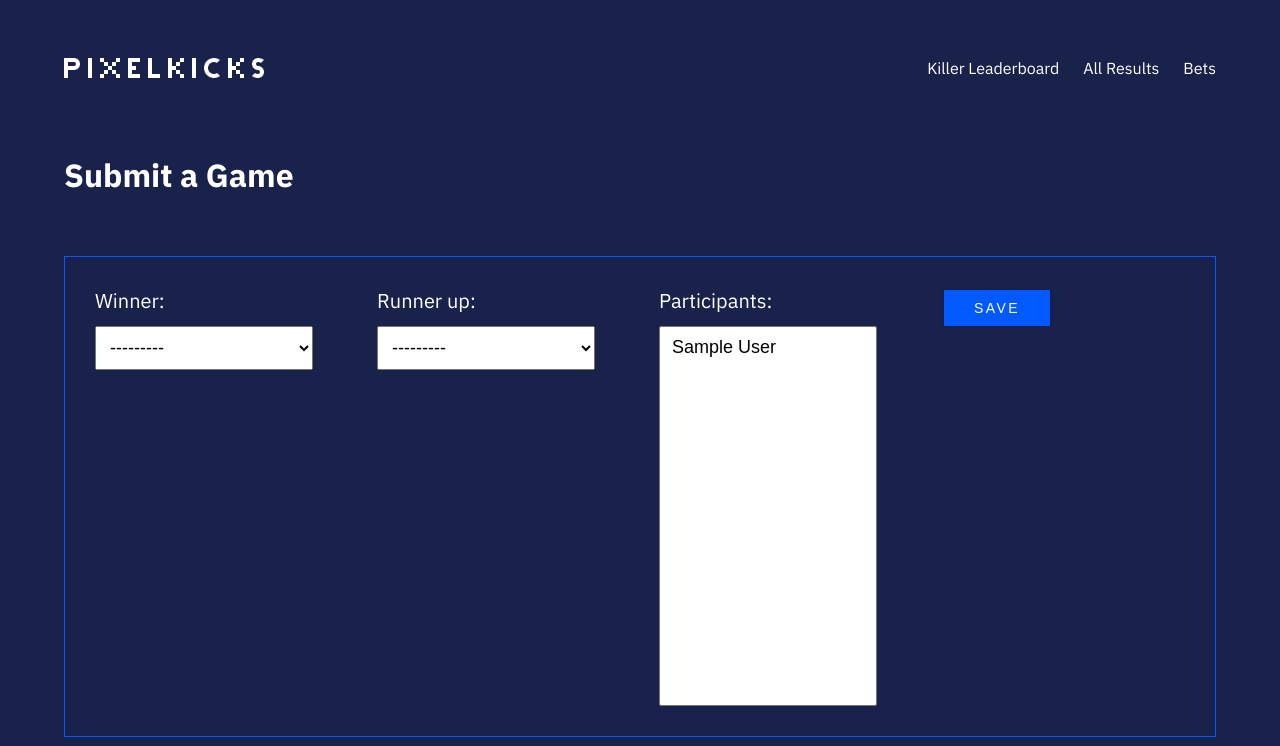
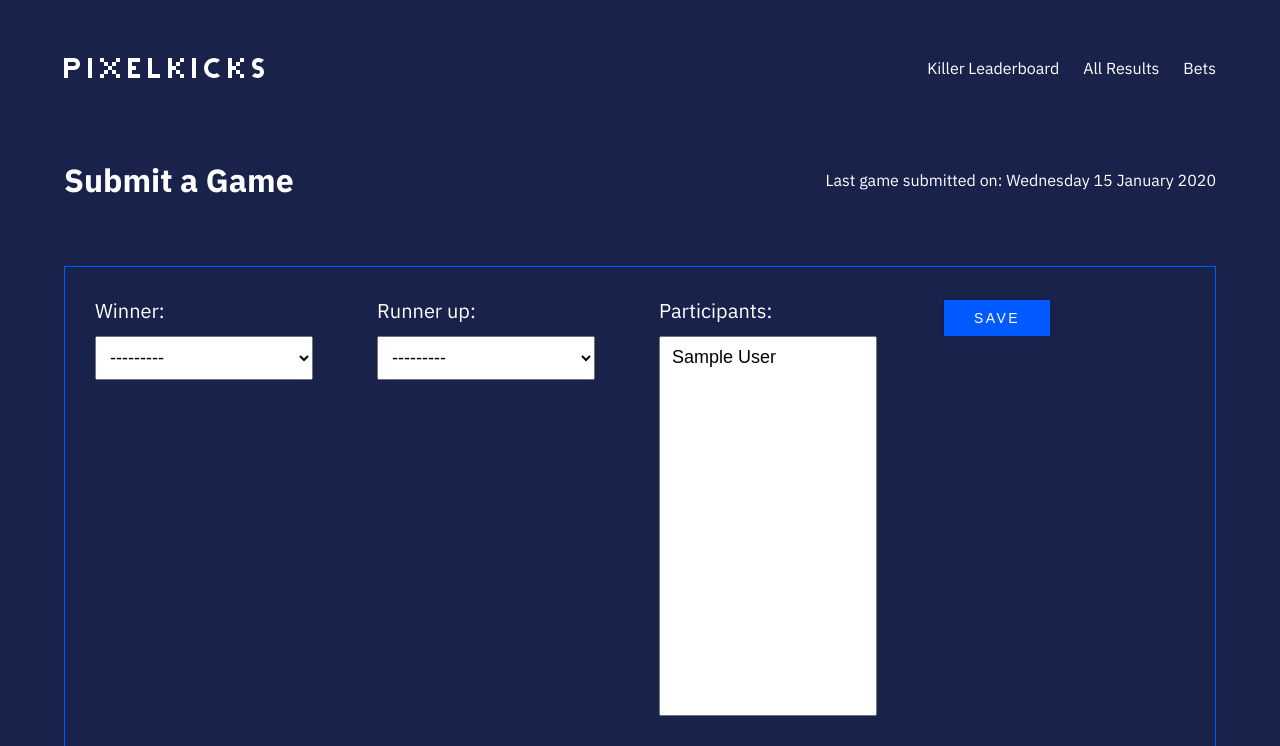
Before and after one commit to Joe-Tynan/darts-portal, a Django app: page /submit-win/ in a window 1280 px wide. Shown: the top 746 px of the page. Run offline with Django 5.2, Linux system fonts and the light colour scheme; tables that the repository leaves empty hold one stand-in row (values such as "Sample post").

Commit message:
Add Last Game Submitted Date Above Form

```diff
--- a/darts/views.py
+++ b/darts/views.py
@@ -46,6 +46,16 @@ class WinCreateView(CreateView):
     template_name = 'create_win.html'
     form = WinCreateForm
 
+    def get_context_data(self, **kwargs):
+        # Call the base implementation first to get a context
+        context = super().get_context_data(**kwargs)
+
+        # Add in custom QuerySets
+        context["last_result"] = Win.objects.order_by('-date')[:1]
+
+        # Return context
+        return context
+
     def get_success_url(self):
         return reverse('darts:home')
 
--- a/static/css/style.css
+++ b/static/css/style.css
@@ -111,6 +111,10 @@ h1, h2, h3, h4, h5, h6 {
     justify-content: space-between;
     align-items: center;
     margin-bottom: 60px;
+}
+
+.title-section p {
+    color: #ffffff;
 }
 
 .flex-wrapper {
--- a/templates/create_win.html
+++ b/templates/create_win.html
@@ -5,6 +5,7 @@
 {% block content %}
     <div class="title-section">
         <h1>Submit a Game</h1>
+        <p>Last game submitted on: {{ last_result.0.date|date:"l j F Y" }}</p>
     </div>
     <section class="win-form pk-border">
         <form method="post">
```
